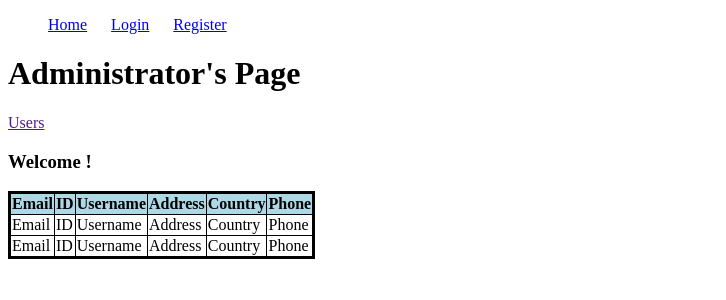
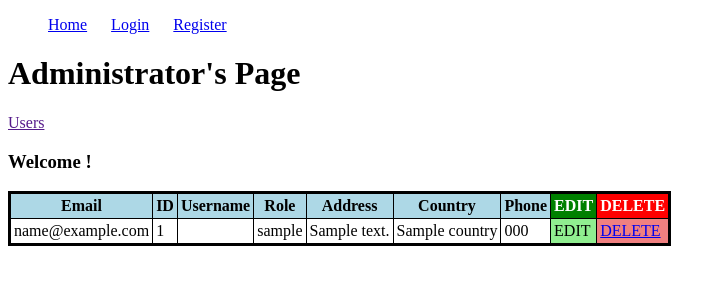
Before and after one commit to aleksandar-zivanovic/zadatak2, a Symfony app: template templates/administrator/index.html.twig in a window 1280 px wide. Shown: the top 300 px of the page, without its empty margins (0-726 px from the left). Run offline with Twig, Linux system fonts and the light colour scheme; the template is opened without the code that fills it: most values are stand-ins (such as "Sample title", 1, 10 or a date in 2020); some libraries are stand-ins or nearby versions.

Commit message:
Added list of all users to the admin page & created and implemented deleteUser() method

```diff
--- a/templates/administrator/index.html.twig
+++ b/templates/administrator/index.html.twig
@@ -9,11 +9,21 @@
 
         th, td {
            border:1px solid black;
+           padding: 3px;
         }
 
         th {
             background-color: lightblue;
         }
+
+        .background-lightgreen {
+            background-color: lightgreen;
+        }
+
+        .background-lightcoral {
+            background-color: lightcoral;
+        }
+
     </style>
 {% endblock %}
 
@@ -24,34 +34,44 @@
 
     {% include "home/_user_role_welcome.html.twig" %}
 
+    {% for deletedUserMessage in app.flashes('deletedUser') %}
+        <div class="background-lightgreen">
+            {{ deletedUserMessage }}
+        </div>
+    {% endfor %}
+
+
     <table>
         <thead>
             <tr style="border:1px solid gray">
                 <th>Email</th>
                 <th>ID</th>
                 <th>Username</th>
+                <th>Role</th>
                 <th>Address</th>
                 <th>Country</th>
                 <th>Phone</th>
+                <th style="background-color:green; color:white">EDIT</th>
+                <th style="background-color:red; color:white">DELETE</th>
             </tr>
         </thead>
         <tbody>
-            <tr style="border:1px solid gray">
-                <td>Email</td>
-                <td>ID</td>
-                <td>Username</td>
-                <td>Address</td>
-                <td>Country</td>
-                <td>Phone</td>
-            </tr>
-            <tr style="border:1px solid gray">
-                <td>Email</td>
-                <td>ID</td>
-                <td>Username</td>
-                <td>Address</td>
-                <td>Country</td>
-                <td>Phone</td>
-            </tr>
+            {% for user in users %}
+                <tr>
+                    <td>{{ user.email }}</td>
+                    <td>{{ user.id }}</td>
+                    <td>{{ user.roles.0 }}</td>
+                    <td>{{ user.userprofile.username }}</td>
+                    <td>{{ user.userprofile.address }}</td>
+                    <td>{{ user.userprofile.country }}</td>
+                    <td>{{ user.userprofile.phone }}</td>
+                    <td class="background-lightgreen">EDIT</td>
+                    <td class="background-lightcoral">
+                        <a href="{{ path('app_delete_user', {id: user.id}) }}">DELETE</a>
+                    </td>
+                </tr>
+            {% endfor %}
         </tbody>
     </table>
+
 {% endblock %}
```
Also changed, not shown: src/Controller/AdministratorController.php (+20 -3 lines).
